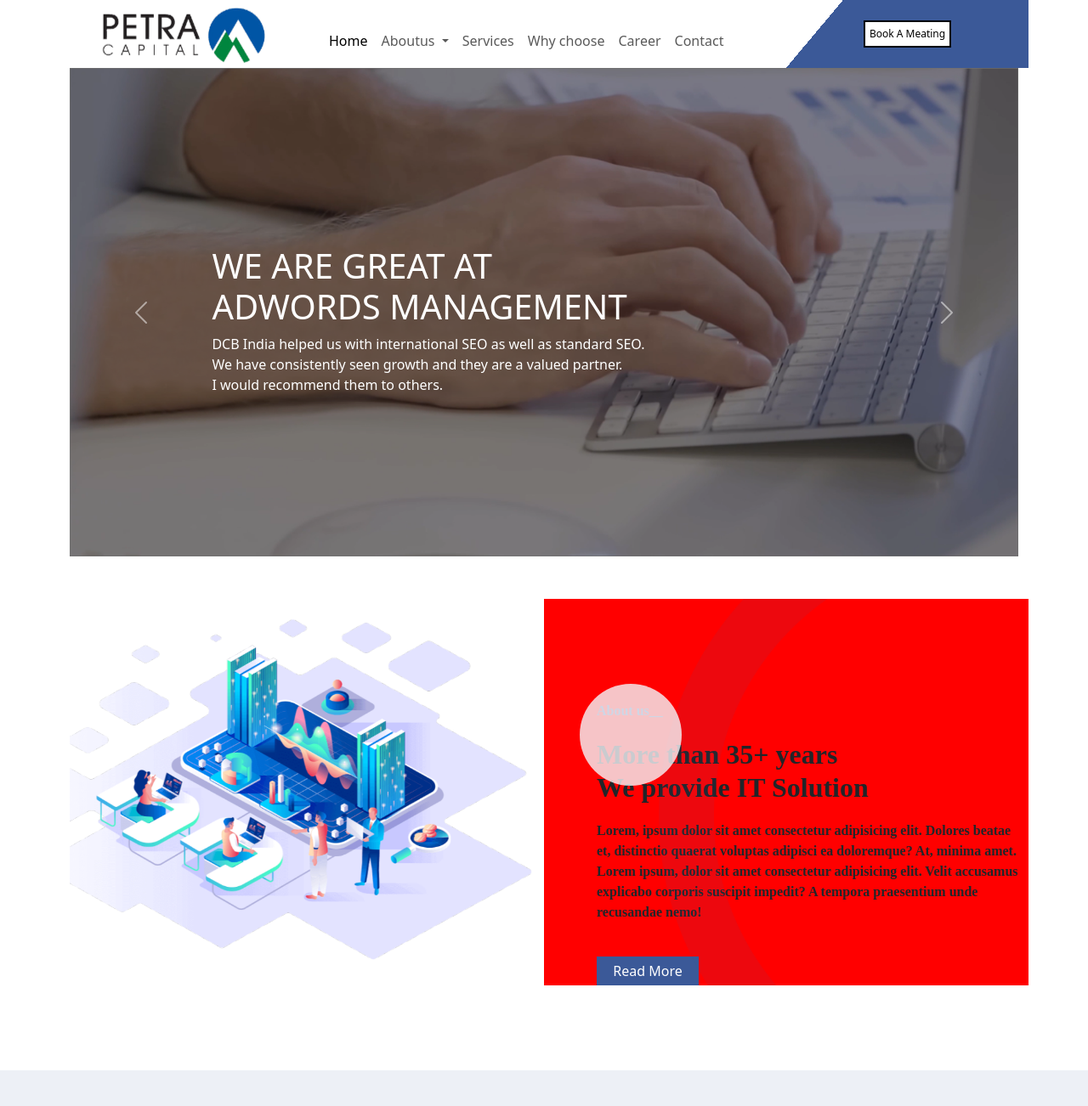
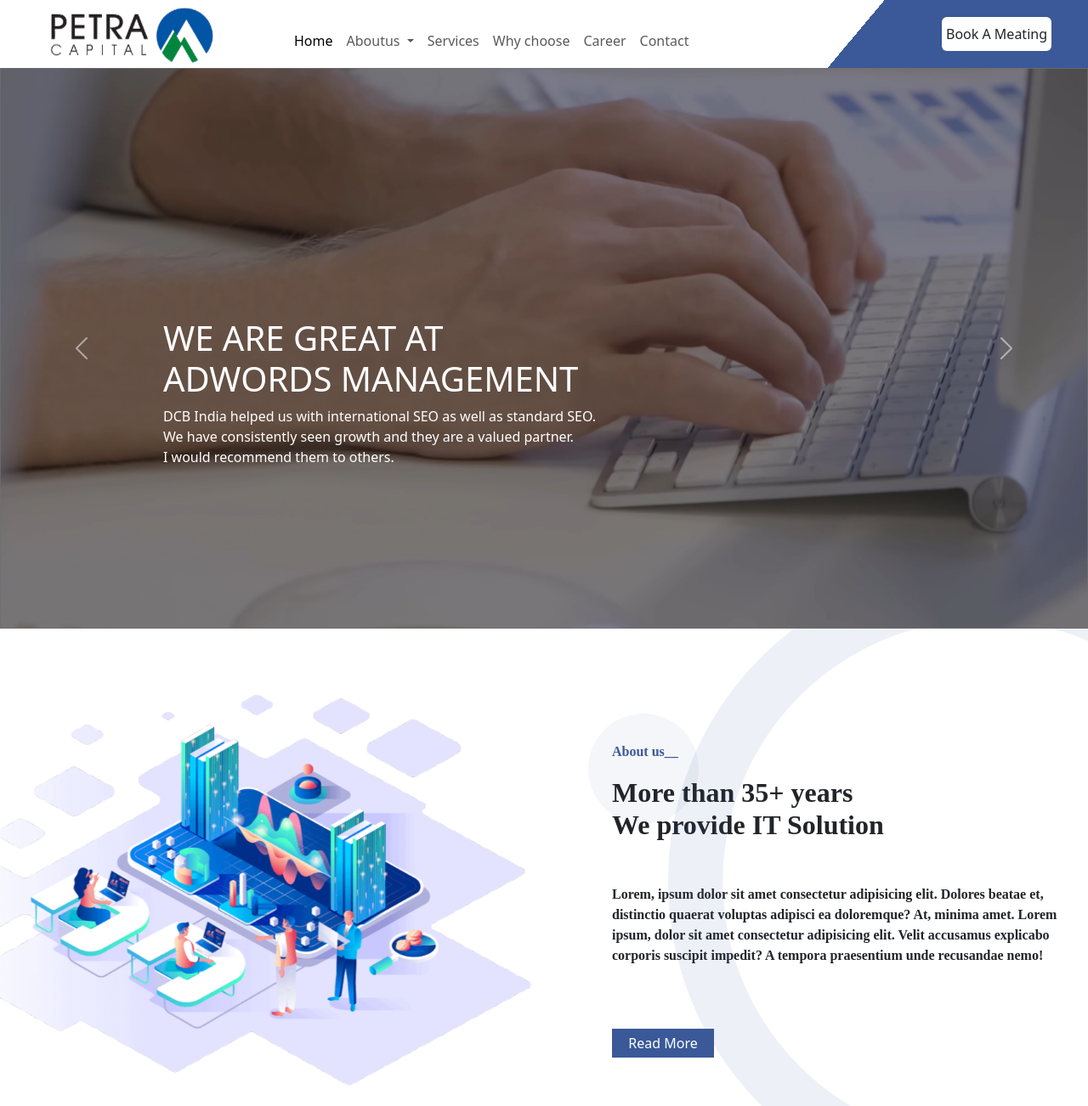
Before and after one commit to Rajhans2148/PETRA-CAPITAL, a plain HTML site: page index.html in a window 1280 px wide. Shown: the top 1302 px of the page at 85% size. Drawn offline with nearby package versions, Linux system fonts and the light colour scheme.

Commit message:
update_some_area

```diff
--- a/index.html
+++ b/index.html
@@ -15,7 +15,7 @@
 
 
     <header class="toparea">
-        <div class="container">
+        <div class="container-fluide">
             <div class="row">
                 <div class="col-md-3 col-8">
                     <img src="logo.png" class="img1" />
@@ -83,9 +83,10 @@
 
                 </div>
                 <div class="col-md-3 col-12 custom-bg book">
-                    <div class="booking">
+                    <button type="button" class="btn">Book A Meating</button>
+                    <!-- <div class="booking">
                         Book A Meating
-                    </div>
+                    </div> -->
                 </div>
             </div>
         </div>
@@ -94,7 +95,7 @@
 
 
     <section class="slidearea">
-        <div class="container">
+        <div class="container-fluide">
             <div class="row slide2">
                 <div class="col-md-12 col-12 bg-dangers">
 
@@ -151,7 +152,7 @@
 
 
     <section class="boxarea">
-        <div class="container">
+        <div class="container-fluide">
             <div class="row circlearea">
                 <div class="col-md-6 col-12">
                     <img src="box1.png" />
@@ -160,11 +161,9 @@
                     <div class="circle">
 
                     </div>
-                    <!-- <div class="circle2"> -->
                      <img  src="circle2.png" class="circle2" />
-                    <!-- </div> -->
 
-                    <p style="color:#3B5998">About us__</p>
+                    <p style="color:#3B5998" class="aboutus_area">About us__</p>
                     <h2>More than 35+ years<br>We provide IT Solution</h2>
                     <p>Lorem, ipsum dolor sit amet consectetur adipisicing elit. Dolores beatae et, distinctio quaerat
                         voluptas adipisci ea doloremque? At, minima amet. Lorem ipsum, dolor sit amet consectetur
@@ -173,13 +172,6 @@
                         <br><br>
 
                     </p>
-
-                    <!-- <div class="circle2">
-
-                    </div> -->
-                    <!-- <div class="circle3">
-
-                    </div> -->
 
                     <div class="read">
                         <a href="#.html">Read More</a>
@@ -194,7 +186,7 @@
 
 
     <section class="business">
-        <div class="container">
+        <div class="container-fluide">
             <div class="row">
                 <div class="col-md-12 col-12">
                     <p style="color:#3B5998">What we can do__</p>
@@ -286,7 +278,7 @@
 
 
     <section>
-        <div class="containe adarea">
+        <div class="containe-fluide adarea">
             <div class="row">
                 <div class="col-md-6 col-12 profarea">
                     <div class="circleA">
@@ -360,7 +352,7 @@
 
 
     <section class="industries">
-        <div class="container">
+        <div class="container-fluide">
             <div class="row">
                 <div class="col-md-12 col-12 textarea ">
                     <p>Application__</p>
@@ -474,7 +466,7 @@
 
 
     <section class="customer">
-        <div class="container">
+        <div class="container-fluide">
             <div class="row">
                 <div class="col-md-12 col-12 customerarea text-start text-md-end">
                     <p>Customer satisfaction__</p>
@@ -532,7 +524,7 @@
 
 
     <section class="gitarea">
-        <div class="container ">
+        <div class="container-fluide ">
             <div class="row">
                 <div class="col gitbox">
                     <h1>GitHub</h1>
@@ -569,7 +561,7 @@
 
 
     <section class="lastarea">
-        <div class="container">
+        <div class="container-fluide">
             <div class="row">
                 <div class="col-md-3 col-12">
                     <img src="endlogo.png" />
@@ -617,7 +609,7 @@
 
 
     <footer>
-        <div class="container">
+        <div class="container-fluide">
             <div class="row">
                 <div class="col">
 
--- a/style.css
+++ b/style.css
@@ -27,7 +27,14 @@ body{
 .custom-bg{
     background-color:#3B5998;
     text-align:left;
-    padding-right:50px;
+    /* padding-right:50px; */
+}
+.custom-bg button{
+    background: white;
+    margin-left:130px;
+    border:none;
+    padding:5px;
+    height:40px;
 }
 
 .booking{
@@ -86,9 +93,12 @@ body{
 
 .boxarea{
     text-align:center;
-    margin-top:50px;
+    /* margin-top:50px; */
+    height:600px;
+    padding-top:50px;
     position:relative;
     overflow:hidden;
+    /* background: yellow; */
 
 }
 
@@ -110,14 +120,14 @@ body{
 
 .circle{
     position:absolute;
-    width: 120px;
-    height:120px;
+    width: 130px;
+    height:130px;
     border-radius:50%;
-    margin-bottom:50px;
-    margin-left:30px;
-    z-index:500;
+    margin-top:50px;
+    margin-left:40px;
+    z-index:-1000;
     background: #F4F6F9;
-    opacity:0.8;
+    opacity:1;
 
 }
 .circle2{
@@ -141,9 +151,10 @@ body{
 
 }
 .about img{
-    width:750px;
-    height:750px;
-    transform:translate(-150px,-220px);
+    width:745px;
+    height:745px;
+    transform:translate(-180px,-125px);
+
 }
 .circle3{
     position:absolute;
@@ -159,16 +170,31 @@ body{
 
 }
 .about{
-    padding-top:100px;
-    overflow:hidden;;
-    background: red;
+    padding-top:0px;
+
+    overflow:hidden;
+    /* background: red; */
+}
+.aboutus_area{
+    margin-top:500px;
+    transform:translate(0px, 33px);
+
+}
+.about p{
+    margin-top:30px;
+}
+.about p, .about h2{
+    padding-left:68px;
+    margin-top:50px;
+    z-index:
 }
 .read{
     background-color:#3B5998;
     color:white;
     text-align:center;
+    margin-left:68px;
+    margin-top:50px;
 
-    margin-left:50px;
     width:120px;
     padding:5px;
     overflow:hidden;
@@ -183,7 +209,7 @@ body{
     position:relative;
     text-align:center;
     background: #EDF0F6;
-    margin-top:100px;
+    /* margin-top:100px; */
     ;
     padding:50px;
     z-index:9000;
```
